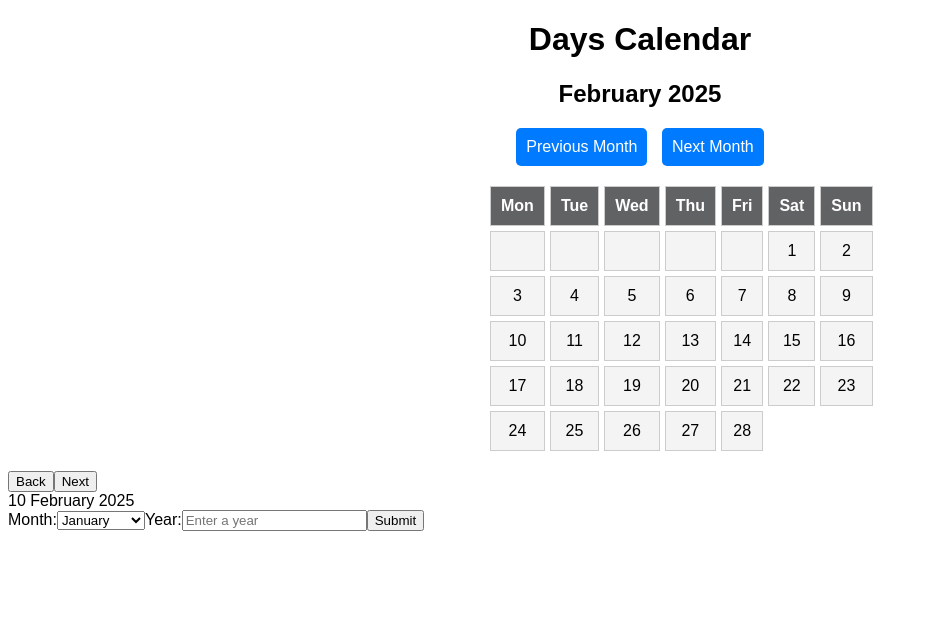
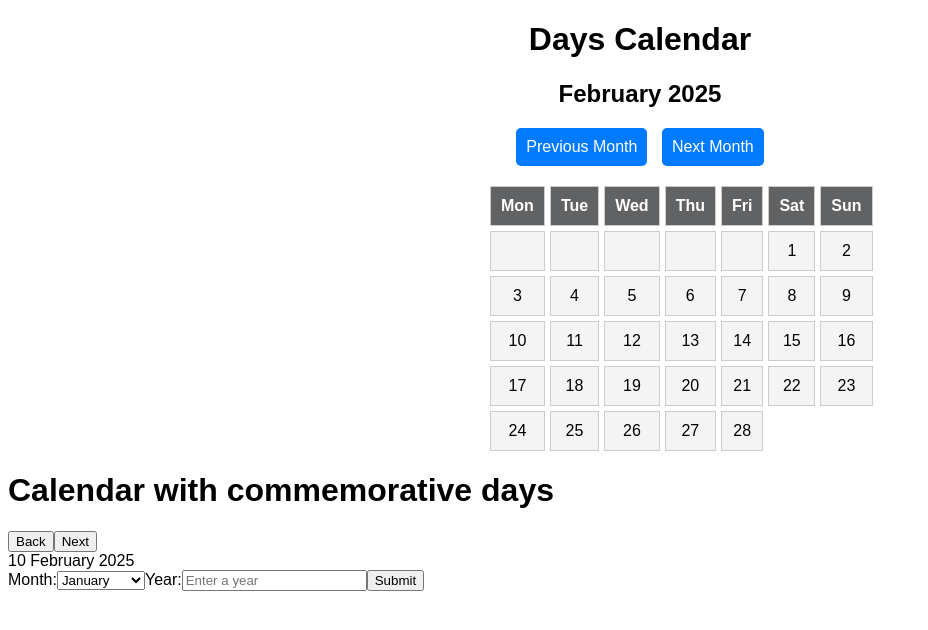
Before and after one commit to nadika-zavodovska/days-calendar-project, a plain HTML site: page index.html in a window 1280 px wide. Shown: the whole page, without its empty margins (0-928 px from the left). Drawn offline with Linux system fonts and the light colour scheme.

Commit message:
Add title dynamically

```diff
--- a/generate-ui/generate-ui-main-container.js
+++ b/generate-ui/generate-ui-main-container.js
@@ -2,6 +2,11 @@ export function generateUiMainContainer() {
     const headerContainer = document.createElement("header");
     headerContainer.id = "header-container";
     document.body.appendChild(headerContainer);
+
+    const title = document.createElement("h1");
+    title.id = "page-title";
+    title.innerText = "Calendar with commemorative days";
+    headerContainer.appendChild(title);
 
     const mainContainer = document.createElement("main");
     mainContainer.id = "main-container";
--- a/styles.css
+++ b/styles.css
@@ -1,8 +1,6 @@
 body {
     font-family: Arial, sans-serif;
   }
-
-
 
   .calendar-container {
     text-align: center;
```
